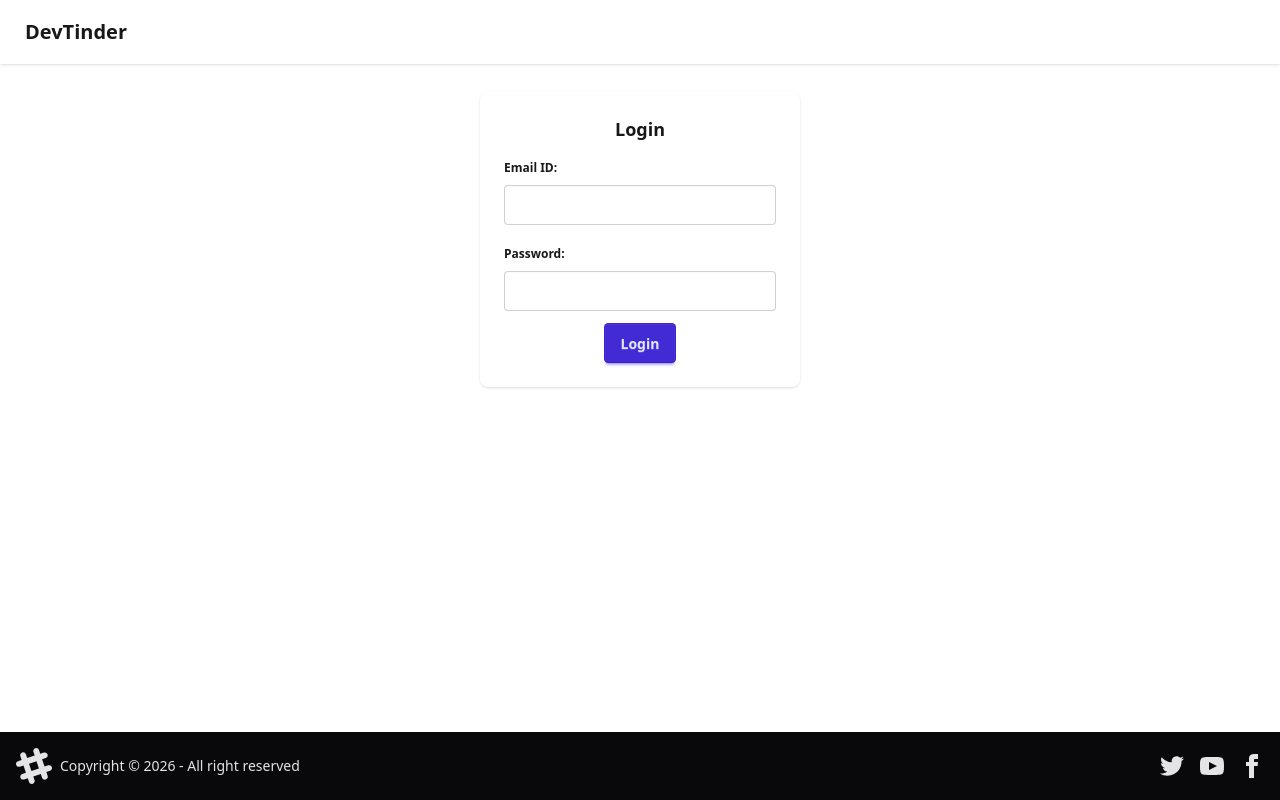
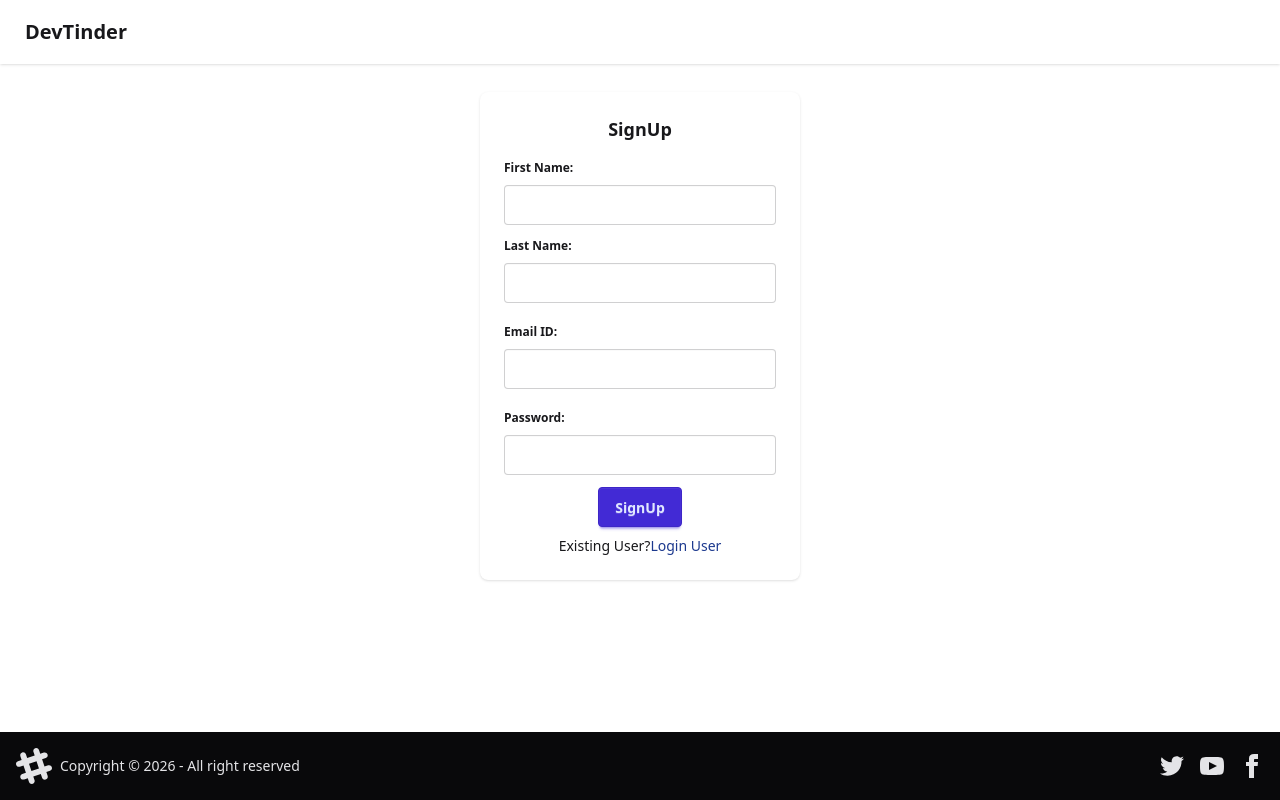
Before and after one commit to agamsidana/DevTinder, a React (Vite) app in the folder DevTinder-web/: page /login in a window 1280 px wide. Built offline with nearby package versions, Linux system fonts and the light colour scheme; no server answers.

Commit message:
add signup ui

```diff
--- a/DevTinder-web/src/components/Login.jsx
+++ b/DevTinder-web/src/components/Login.jsx
@@ -2,12 +2,15 @@ import { useState } from "react";
 import axios from "axios";
 import {useDispatch} from 'react-redux'
 import { addUser } from "../utils/userSlice";
-import {useNavigate} from 'react-router-dom'
+import {Link, useNavigate} from 'react-router-dom'
 import { BASE_URL } from "../utils/constant";
 
 function Login() {
   const [email, setEmail] = useState("");
   const [password, setPassword] = useState("");
+  const [firstName, setFirstName] = useState("");
+  const [lastName, setLastName] = useState("");
+  const [isLogin,setIsLogin]=useState(false);
   const dispatch=useDispatch();
   const navigate=useNavigate();
 
@@ -24,11 +27,53 @@ function Login() {
     }
   }
 
+  async function handleClickSignUp(){
+    try {
+      await axios.post(BASE_URL+"/signup", {
+        firstName,
+        lastName,
+        emailId:email,
+        password,
+      },{withCredentials:true});
+      setIsLogin((prev)=>!prev)
+    } catch (err) {
+      console.log(err.response.data);
+    }
+
+  }
+
   return (
     <div className="flex justify-center mt-7">
       <div className="card w-80 bg-base-100 card-md shadow-sm flex">
         <div className="card-body">
-          <h2 className="card-title justify-center">Login</h2>
+          <h2 className="card-title justify-center">{isLogin?"Login":"SignUp"}</h2>
+
+         {!isLogin && <div>
+
+
+          <fieldset className="fieldset">
+            <legend className="fieldset-legend">First Name:</legend>
+            <input
+              type="text"
+              className="input"
+              value={firstName}
+              onChange={(e) => setFirstName(e.target.value)}
+            />
+          </fieldset>
+
+
+          <fieldset className="fieldset">
+            <legend className="fieldset-legend">Last Name:</legend>
+            <input
+              type="text"
+              className="input"
+              value={lastName}
+              onChange={(e) => setLastName(e.target.value)}
+            />
+          </fieldset>
+
+
+          </div>}
 
           <fieldset className="fieldset">
             <legend className="fieldset-legend">Email ID:</legend>
@@ -51,9 +96,13 @@ function Login() {
           </fieldset>
 
           <div className="justify-center card-actions">
-            <button className="btn btn-primary" onClick={handleClickLogin}>
-              Login
+            <button className="btn btn-primary" onClick={isLogin?handleClickLogin:handleClickSignUp}>
+              {isLogin?"Login":"SignUp"}
             </button>
+          </div>
+          <div className="text-center">
+            <p className="inline-block">{isLogin?"New User?":"Existing User?"}</p>
+            <p className="inline-block text-blue-900 cursor-pointer" onClick={()=>setIsLogin((prev)=>!prev)}>{isLogin?"Sign Up here":"Login User"}</p>
           </div>
         </div>
       </div>
```
